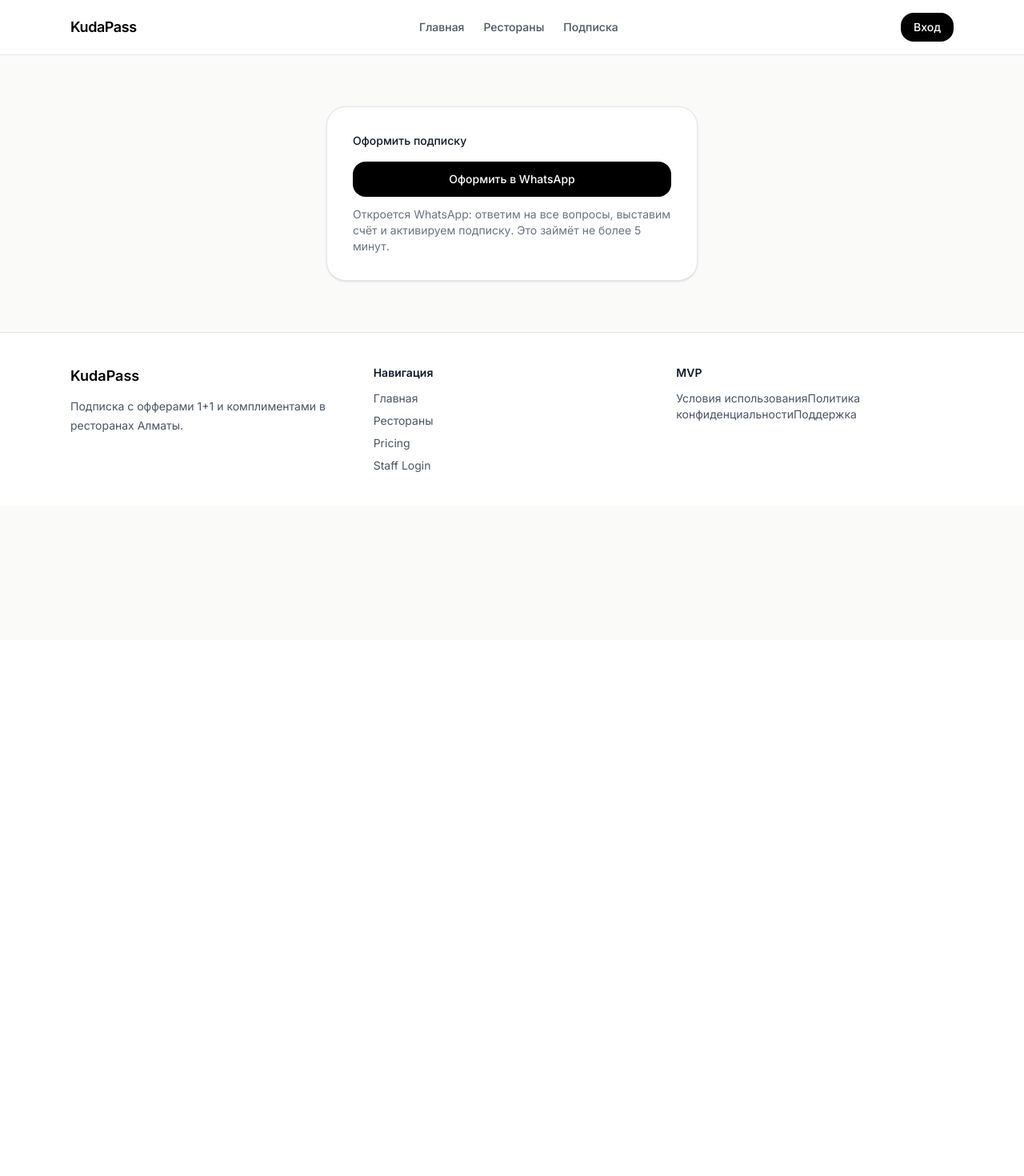
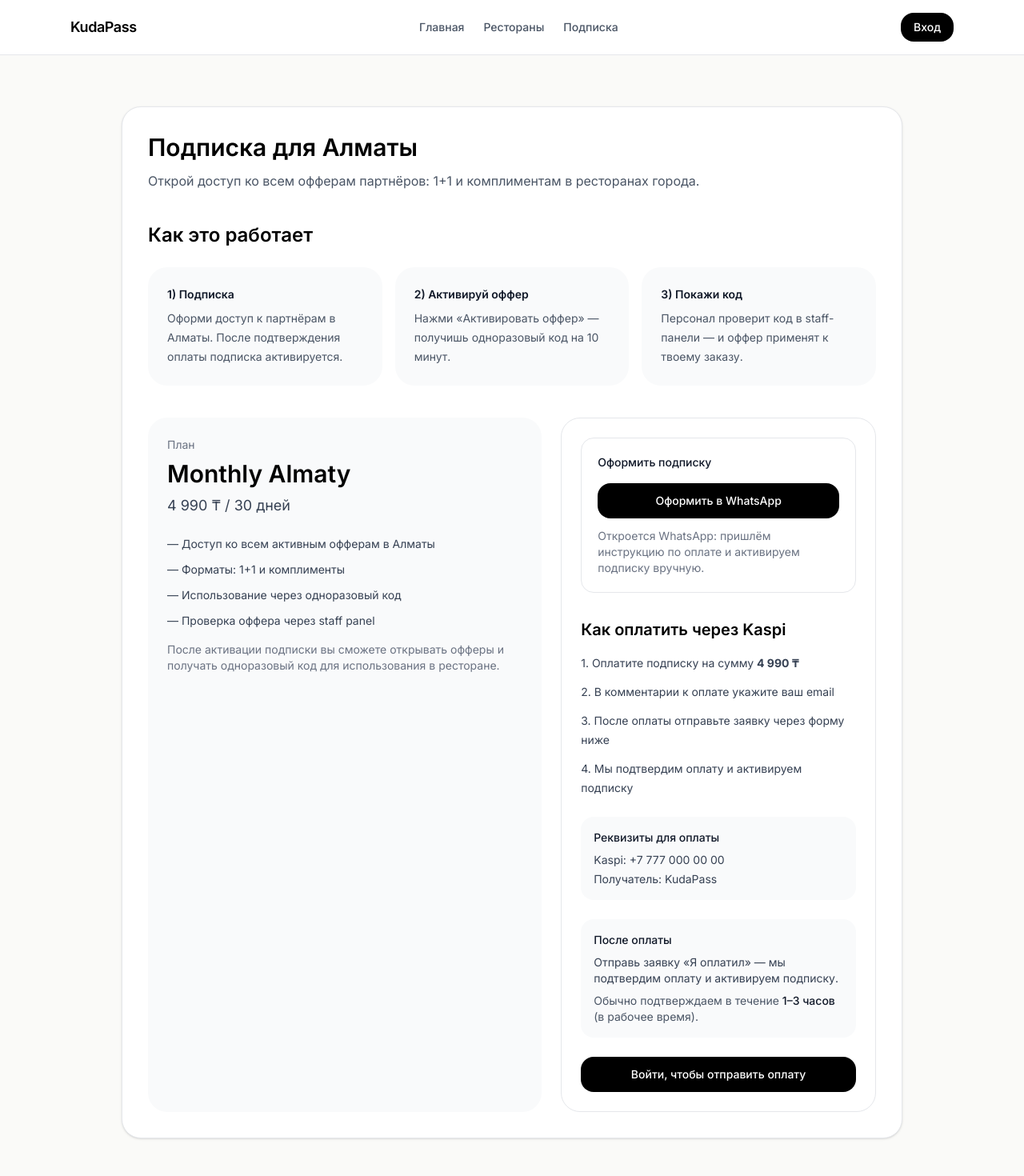
Before and after one commit to kudreyev/almaty-dining-club, a Next.js app: page /pricing in a window 1280 px wide. Shown: the top 1470 px of the page at 80% size. Before the commit the page ends 800 px from the top, so only its background shows below. Built offline with nearby package versions, Linux system fonts and the light colour scheme; no server answers.

Commit message:
Enhance PricingPage component: implement user authentication, display active subscription status, and improve layout with detailed subscription instructions and payment process for WhatsApp.

```diff
--- a/src/app/pricing/page.tsx
+++ b/src/app/pricing/page.tsx
@@ -1,10 +1,85 @@
+import Link from 'next/link'
+import { createSupabaseServerClient } from '@/lib/supabase/server'
+
+export const runtime = 'edge'
+
 const WHATSAPP_SUBSCRIBE_URL =
   'https://wa.me/77066059899?text=%D0%97%D0%B4%D1%80%D0%B0%D0%B2%D1%81%D1%82%D0%B2%D1%83%D0%B9%D1%82%D0%B5%21%20%D0%A5%D0%BE%D1%87%D1%83%20%D0%BF%D0%BE%D0%B4%D0%BF%D0%B8%D1%81%D0%BA%D1%83%20KudaPass%20%D0%BD%D0%B0%20%D0%BE%D0%B4%D0%B8%D0%BD%20%D0%BC%D0%B5%D1%81%D1%8F%D1%86'
 
-export default function PricingPage() {
+export default async function PricingPage() {
+  const supabase = await createSupabaseServerClient()
+  const {
+    data: { user },
+  } = await supabase.auth.getUser()
+
+  const { data: subs } = user
+    ? await supabase
+        .from('subscriptions')
+        .select('id, status, start_date, end_date')
+        .eq('user_id', user.id)
+        .eq('status', 'active')
+        .order('created_at', { ascending: false })
+        .limit(1)
+    : { data: null }
+
+  const hasActive = !!subs?.[0]
+
   return (
-    <main className="mx-auto max-w-lg px-6 py-16">
+    <main className="mx-auto max-w-5xl px-6 py-16">
       <div className="rounded-3xl border border-gray-200 bg-white p-8 shadow-sm">
+        <div className="max-w-3xl">
+          <h1 className="text-3xl font-semibold">Подписка для Алматы</h1>
+          <p className="mt-3 text-gray-600">
+            Открой доступ ко всем офферам партнёров: 1+1 и комплиментам в ресторанах города.
+          </p>
+        </div>
+
+        <section className="mt-10">
+          <h2 className="text-2xl font-semibold">Как это работает</h2>
+          <div className="mt-6 grid gap-4 md:grid-cols-3">
+            <div className="rounded-3xl bg-gray-50 p-6">
+              <p className="text-sm font-semibold text-gray-900">1) Подписка</p>
+              <p className="mt-2 text-sm leading-6 text-gray-600">
+                Оформи доступ к партнёрам в Алматы. После подтверждения оплаты подписка активируется.
+              </p>
+            </div>
+
+            <div className="rounded-3xl bg-gray-50 p-6">
+              <p className="text-sm font-semibold text-gray-900">2) Активируй оффер</p>
+              <p className="mt-2 text-sm leading-6 text-gray-600">
+                Нажми «Активировать оффер» — получишь одноразовый код на 10 минут.
+              </p>
+            </div>
+
+            <div className="rounded-3xl bg-gray-50 p-6">
+              <p className="text-sm font-semibold text-gray-900">3) Покажи код</p>
+              <p className="mt-2 text-sm leading-6 text-gray-600">
+                Персонал проверит код в staff-панели — и оффер применят к твоему заказу.
+              </p>
+            </div>
+          </div>
+        </section>
+
+        <div className="mt-10 grid gap-6 lg:grid-cols-[1fr_0.8fr]">
+          <div className="rounded-3xl bg-gray-50 p-6">
+            <p className="text-sm text-gray-500">План</p>
+            <h2 className="mt-2 text-3xl font-semibold">Monthly Almaty</h2>
+            <p className="mt-2 text-lg text-gray-700">4 990 ₸ / 30 дней</p>
+
+            <ul className="mt-6 space-y-3 text-sm text-gray-700">
+              <li>— Доступ ко всем активным офферам в Алматы</li>
+              <li>— Форматы: 1+1 и комплименты</li>
+              <li>— Использование через одноразовый код</li>
+              <li>— Проверка оффера через staff panel</li>
+            </ul>
+            <p className="mt-4 text-sm text-gray-500">
+              После активации подписки вы сможете открывать офферы и получать одноразовый код для
+              использования в ресторане.
+            </p>
+          </div>
+
+          <div className="rounded-3xl border border-gray-200 p-6">
+            <div className="rounded-2xl border border-gray-200 bg-white p-5">
               <p className="text-sm font-medium text-gray-900">Оформить подписку</p>
               <a
                 href={WHATSAPP_SUBSCRIBE_URL}
@@ -15,9 +90,64 @@ export default function PricingPage() {
                 Оформить в WhatsApp
               </a>
               <p className="mt-3 text-sm text-gray-500">
-          Откроется WhatsApp: ответим на все вопросы, выставим счёт и активируем подписку. Это займёт не
-          более 5 минут.
+                Откроется WhatsApp: пришлём инструкцию по оплате и активируем подписку вручную.
               </p>
+            </div>
+
+            <h3 className="mt-8 text-xl font-semibold">Как оплатить через Kaspi</h3>
+
+            <ol className="mt-4 space-y-3 text-sm leading-6 text-gray-700">
+              <li>1. Оплатите подписку на сумму <strong>4 990 ₸</strong></li>
+              <li>2. В комментарии к оплате укажите ваш email</li>
+              <li>3. После оплаты отправьте заявку через форму ниже</li>
+              <li>4. Мы подтвердим оплату и активируем подписку</li>
+            </ol>
+
+            <div className="mt-6 rounded-2xl bg-gray-50 p-4 text-sm text-gray-700">
+              <p className="font-medium text-gray-900">Реквизиты для оплаты</p>
+              <p className="mt-2">Kaspi: +7 777 000 00 00</p>
+              <p className="mt-1">Получатель: KudaPass</p>
+            </div>
+
+            <div className="mt-6 rounded-2xl bg-gray-50 p-4 text-sm text-gray-700">
+              <p className="font-medium text-gray-900">После оплаты</p>
+              <p className="mt-2">
+                Отправь заявку «Я оплатил» — мы подтвердим оплату и активируем подписку.
+              </p>
+              <p className="mt-2 text-gray-600">
+                Обычно подтверждаем в течение{' '}
+                <span className="font-medium text-gray-900">1–3 часов</span> (в рабочее время).
+              </p>
+            </div>
+
+            <div className="mt-6">
+              {user ? (
+                hasActive ? (
+                  <Link
+                    href="/almaty"
+                    className="inline-flex w-full items-center justify-center rounded-2xl bg-black px-5 py-3 text-sm font-medium text-white"
+                  >
+                    Подписка активна — смотреть офферы
+                  </Link>
+                ) : (
+                  <Link
+                    href="/payment/submit"
+                    className="inline-flex w-full items-center justify-center rounded-2xl bg-black px-5 py-3 text-sm font-medium text-white"
+                  >
+                    Я оплатил
+                  </Link>
+                )
+              ) : (
+                <Link
+                  href="/login"
+                  className="inline-flex w-full items-center justify-center rounded-2xl bg-black px-5 py-3 text-sm font-medium text-white"
+                >
+                  Войти, чтобы отправить оплату
+                </Link>
+              )}
+            </div>
+          </div>
+        </div>
       </div>
     </main>
   )
```
Lines whose indentation alone changed are shown as unchanged.
